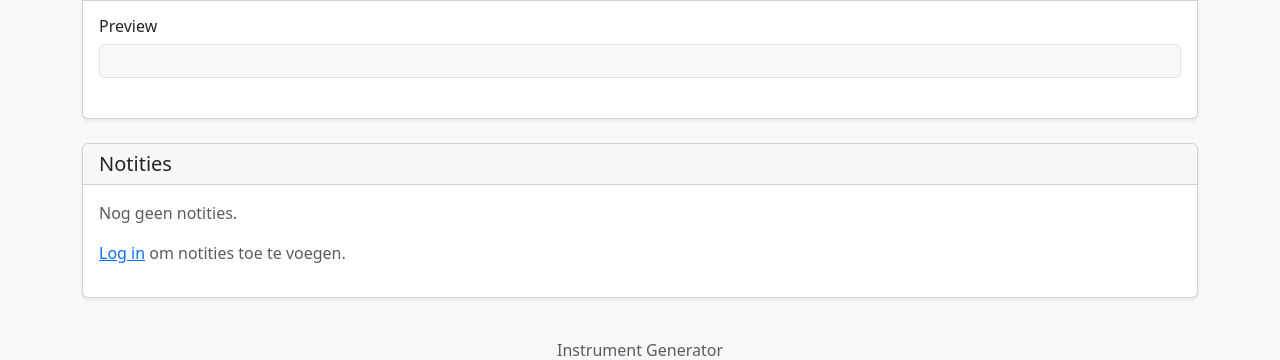
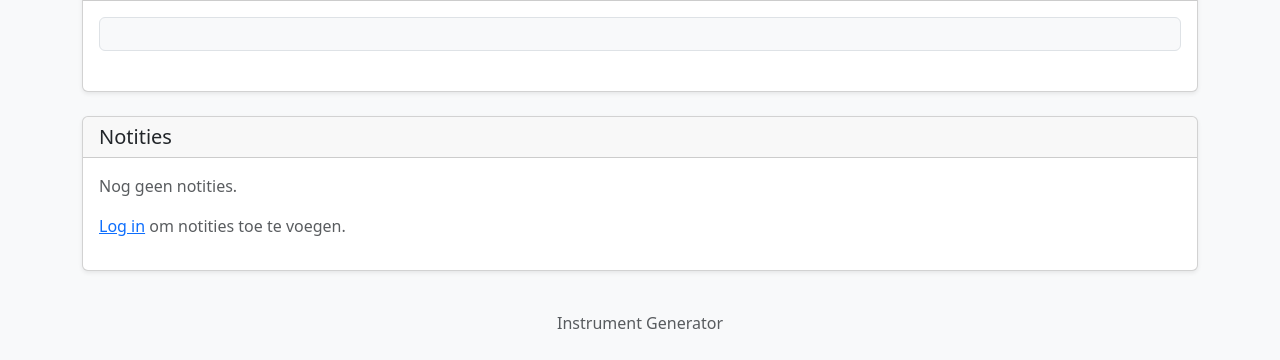
Before and after one commit to dirkvleeuwen/doc_gen_do, a Django app: template instruments/templates/instruments/submission_detail.html in a window 1280 px wide. Shown: the part 128-488 px from the top of the page. Run offline with Django 5.2, Linux system fonts and the light colour scheme; the template is opened without the code that fills it, so the values that code supplies are empty; some libraries are stand-ins or nearby versions.

Commit message:
submission_detail.html: kop van preview weggehaald

```diff
--- a/instruments/templates/instruments/submission_detail.html
+++ b/instruments/templates/instruments/submission_detail.html
@@ -36,7 +36,6 @@
             {% endfor %}
         {% endif %}
 
-        <h2 class="h6">Preview</h2>
         <pre class="bg-light p-3 border rounded mb-4" style="white-space: pre-wrap; font-size: 0.85rem;">{{ preview }}</pre> {# font-size kleiner #}
 
     </div>
```
